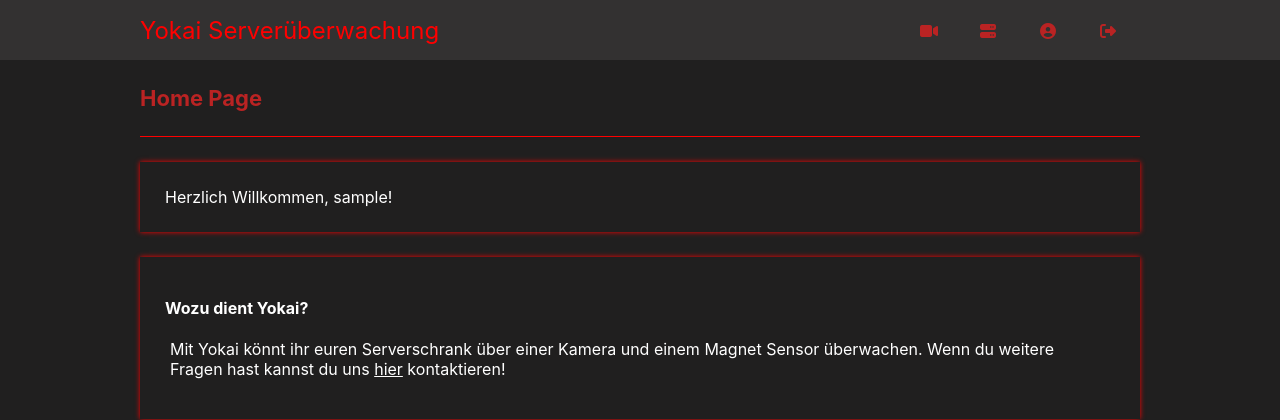
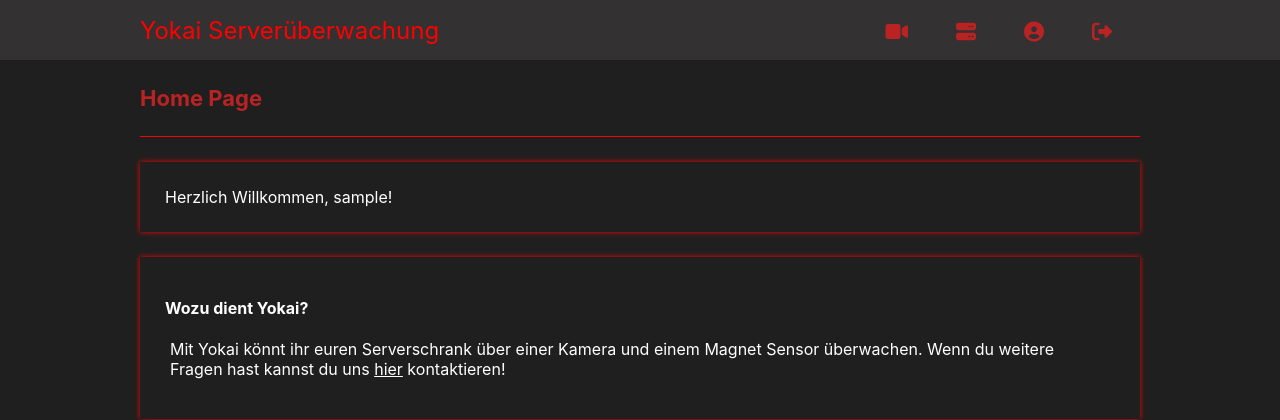
Before and after one commit to Yokai-SUEW/html_old, a PHP site: page /home.php in a window 1280 px wide. Shown: the top 420 px of the page. Run offline with PHP 8.4, Linux system fonts and the light colour scheme; the visitor is signed in with stand-in values (Sample User, id 1); some libraries are stand-ins or nearby versions.

Commit message:
navbar update only ICONS

```diff
--- a/home.php
+++ b/home.php
@@ -19,10 +19,10 @@ if (!isset($_SESSION['loggedin'])) {
 				<nav class="navtop">
 			<div>
                 <h1>Yokai Serverüberwachung</h1>
-				<a href="cctv.html"><i class="fa fa-video-camera fa-fw" aria-hidden="true"></i></a>
-                <a href="status.php"><i class="fa fa-server fa-fw" aria-hidden="true"></i></a>
-				<a href="profile.php"><i class="fas fa-user-circle fa-fw" aria-hidden="true"></i></a>
-				<a href="logout.php"><i class="fas fa-sign-out-alt fa-fw" aria-hidden="true"></i></a>
+				<a href="cctv.html"><i class="fa fa-video-camera fa-lg" aria-hidden="true"></i></a>
+                <a href="status.php"><i class="fa fa-server fa-lg" aria-hidden="true"></i></a>
+				<a href="profile.php"><i class="fas fa-user-circle fa-lg" aria-hidden="true"></i></a>
+				<a href="logout.php"><i class="fas fa-sign-out-alt fa-lg" aria-hidden="true"></i></a>
 			</div>
         </nav>
 		<div class="content">
```
Also changed, not shown: cctv.html (+4 -4 lines), profile.php (+4 -4 lines), status.php (+4 -4 lines).
